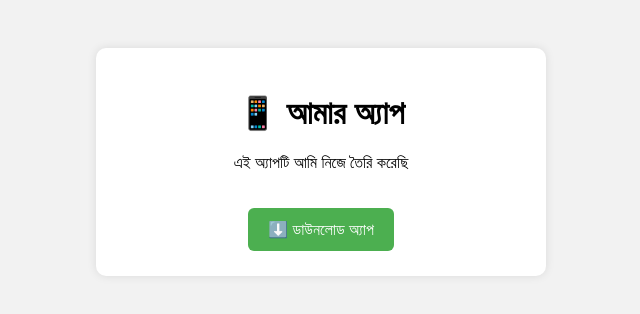
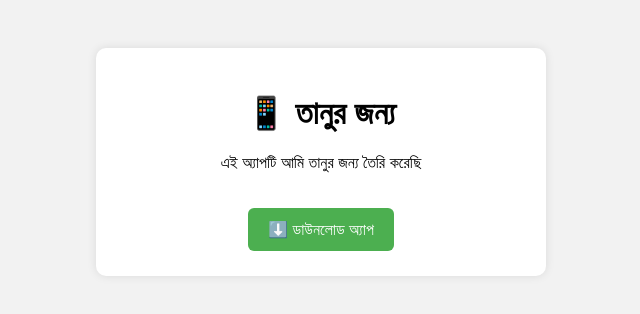
Before and after one commit to sohanurrahman99/my-app-site, a plain HTML site: page index.html in a window 1280 px wide. Shown: the whole page, without its empty margins (319-959 px from the left). Drawn offline with Linux system fonts and the light colour scheme.

Commit message:
Update app title and description for Tanur

```diff
--- a/index.html
+++ b/index.html
@@ -33,8 +33,8 @@
 <body>
 
 <div class="card">
-  <h1>📱 আমার অ্যাপ</h1>
-  <p>এই অ্যাপটি আমি নিজে তৈরি করেছি</p>
+  <h1>📱 তানুর জন্য </h1>
+  <p>এই অ্যাপটি আমি তানুর জন্য তৈরি করেছি</p>
 
   <a class="download"
      href="https://raw.githubusercontent.com/sohanurrahman99/my-app-site/main/YouTube_1768451868484_signed_mod.apk"
```
